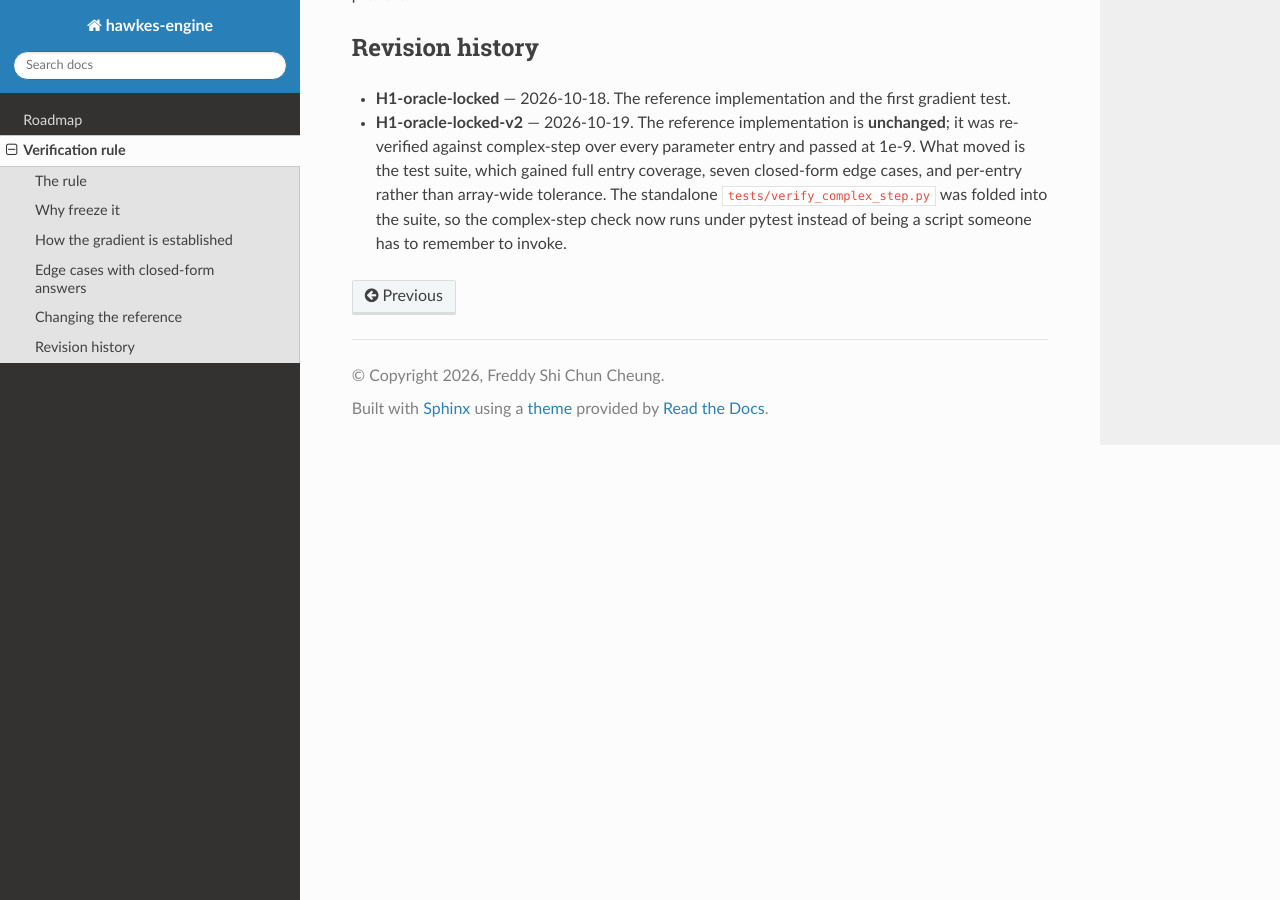
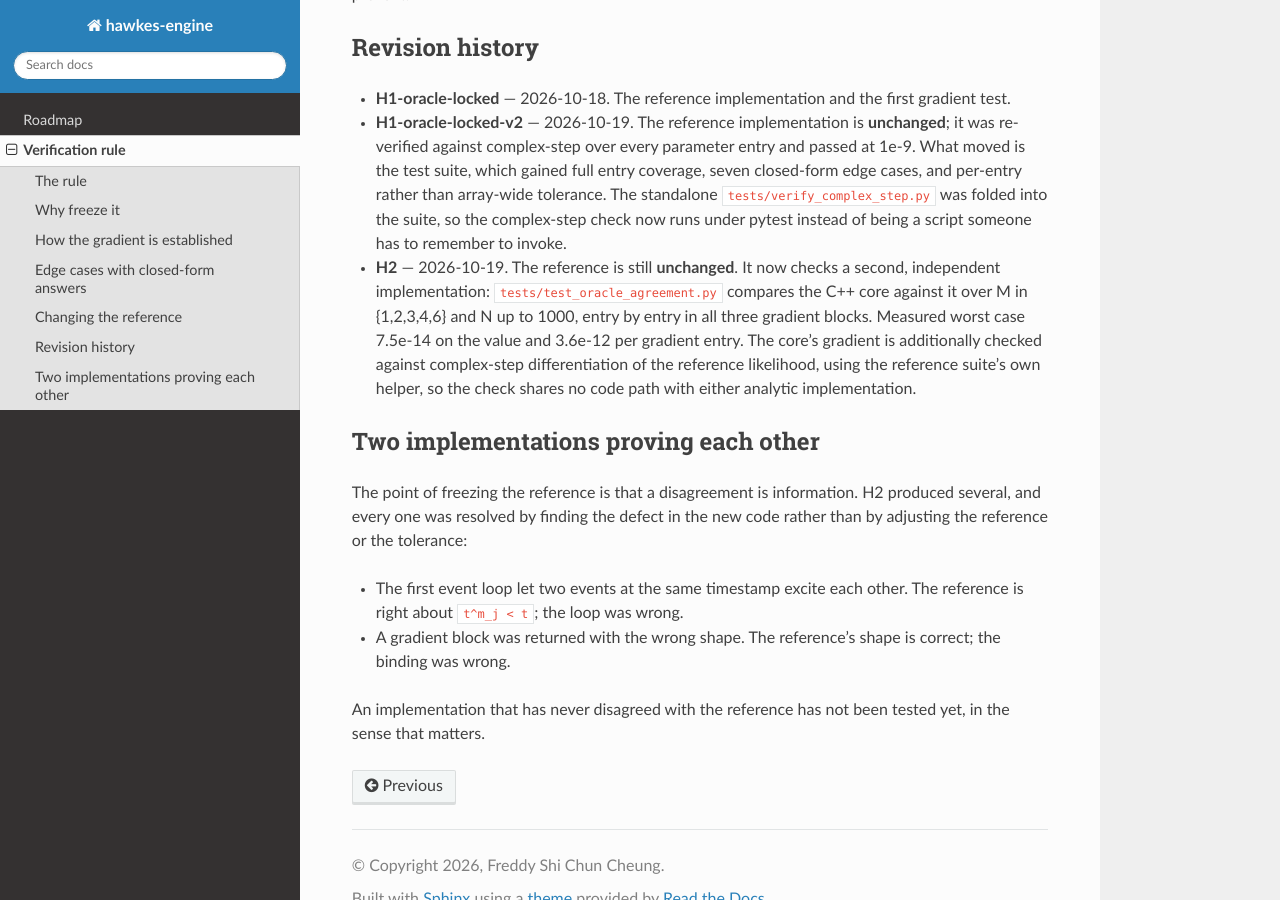
Before and after one commit to freddysccheung-067/hawkes-engine, a Sphinx documentation site: the page built from docs/verification-rule.md, in a window 1280 px wide and 900 px high, scrolled down 2077 px. Built offline with Sphinx 7.4.7 and the Read the Docs theme 3.1.0, drawn with Linux system fonts in a browser that asks for light colours.

Commit message:
Record what H2 verified and that the reference did not move
The revision history stopped at the v2 tag, so the document described a state that no longer held. It now records the second implementation, the measured agreement, and the two disagreements that were resolved by fixing the new code rather than the reference.

```diff
--- a/docs/verification-rule.md
+++ b/docs/verification-rule.md
@@ -100,3 +100,25 @@ rule exists to prevent.
   array-wide tolerance. The standalone `tests/verify_complex_step.py` was folded
   into the suite, so the complex-step check now runs under pytest instead of
   being a script someone has to remember to invoke.
+- **H2** — 2026-10-19. The reference is still **unchanged**. It now checks a
+  second, independent implementation: `tests/test_oracle_agreement.py` compares
+  the C++ core against it over M in {1,2,3,4,6} and N up to 1000, entry by
+  entry in all three gradient blocks. Measured worst case 7.5e-14 on the value
+  and 3.6e-12 per gradient entry. The core's gradient is additionally checked
+  against complex-step differentiation of the reference likelihood, using the
+  reference suite's own helper, so the check shares no code path with either
+  analytic implementation.
+
+## Two implementations proving each other
+
+The point of freezing the reference is that a disagreement is information. H2
+produced several, and every one was resolved by finding the defect in the new
+code rather than by adjusting the reference or the tolerance:
+
+- The first event loop let two events at the same timestamp excite each other.
+  The reference is right about `t^m_j < t`; the loop was wrong.
+- A gradient block was returned with the wrong shape. The reference's shape is
+  correct; the binding was wrong.
+
+An implementation that has never disagreed with the reference has not been
+tested yet, in the sense that matters.
```
